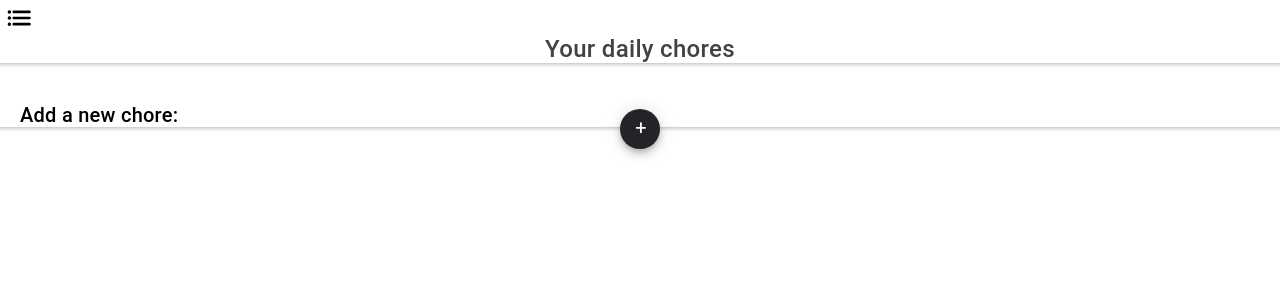
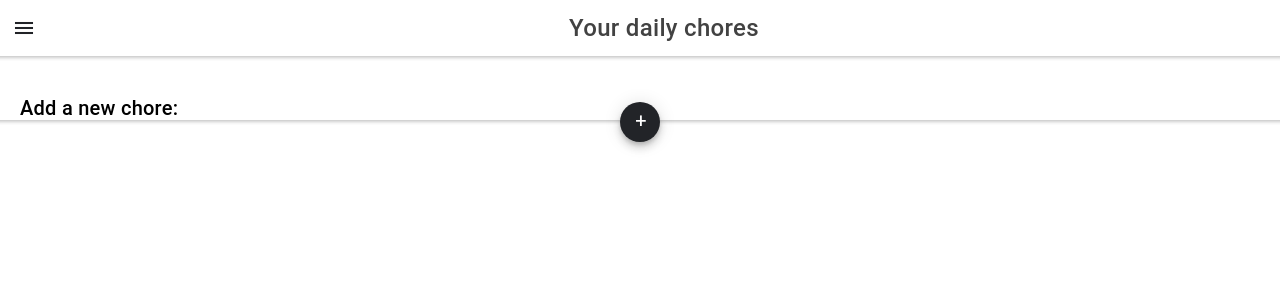
Before and after one commit to BenMorgan94/animalCrossingChoreTracker, a React (Create React App) app: page /chore-page in a window 1280 px wide. Shown: the top 300 px of the page. Built offline with nearby package versions, Linux system fonts and the light colour scheme.

Commit message:
feat(app): add side menu

```diff
--- a/src/pages/chore/chore-page.css
+++ b/src/pages/chore/chore-page.css
@@ -1,8 +1,3 @@
-.menu-icon {
-    font-size: 1.75rem;
-    color: black;
-}
-
 .header-title {
     display: flex;
     align-items: center;
--- a/src/pages/chore/chore-page.tsx
+++ b/src/pages/chore/chore-page.tsx
@@ -10,6 +10,10 @@ import {
   IonPopover,
   IonIcon,
   IonButton,
+  IonMenuButton,
+  IonMenu,
+  IonList,
+  IonItem,
 } from "@ionic/react";
 
 import { list } from "ionicons/icons";
@@ -39,9 +43,7 @@ export default class ChorePage extends React.Component<{}, State> {
       <>
         <IonHeader>
           <IonToolbar>
-            <IonButton size="small" fill="clear">
-              <IonIcon class="menu-icon" slot="start" icon={list} />
-            </IonButton>
+            <IonMenuButton menu="side-menu" slot="start" color="dark" />
             <IonTitle class="header-title" size="large">
               {" "}
               Your daily chores{" "}
@@ -49,7 +51,23 @@ export default class ChorePage extends React.Component<{}, State> {
           </IonToolbar>
         </IonHeader>
 
-        <IonContent>
+        <IonMenu menuId="side-menu" contentId="content" side="start">
+          <IonHeader>
+            <IonToolbar>
+              <IonTitle>Menu</IonTitle>
+            </IonToolbar>
+          </IonHeader>
+          <IonContent>
+            <IonList>
+              <IonItem>Chore list</IonItem>
+              <IonItem>Calendar</IonItem>
+              <IonItem>Help</IonItem>
+              <IonItem>Logout</IonItem>
+            </IonList>
+          </IonContent>
+        </IonMenu>
+
+        <IonContent id="content">
           <IonHeader class="header-chore">
             <IonTitle>Add a new chore:</IonTitle>
           </IonHeader>
@@ -61,9 +79,7 @@ export default class ChorePage extends React.Component<{}, State> {
             slot="fixed"
           >
             <IonFabButton color="dark" size="small" onClick={this.showPopover}>
-              <div id="add-icon">
-                +
-              </div>
+              <div id="add-icon">+</div>
             </IonFabButton>
           </IonFab>
 
```
